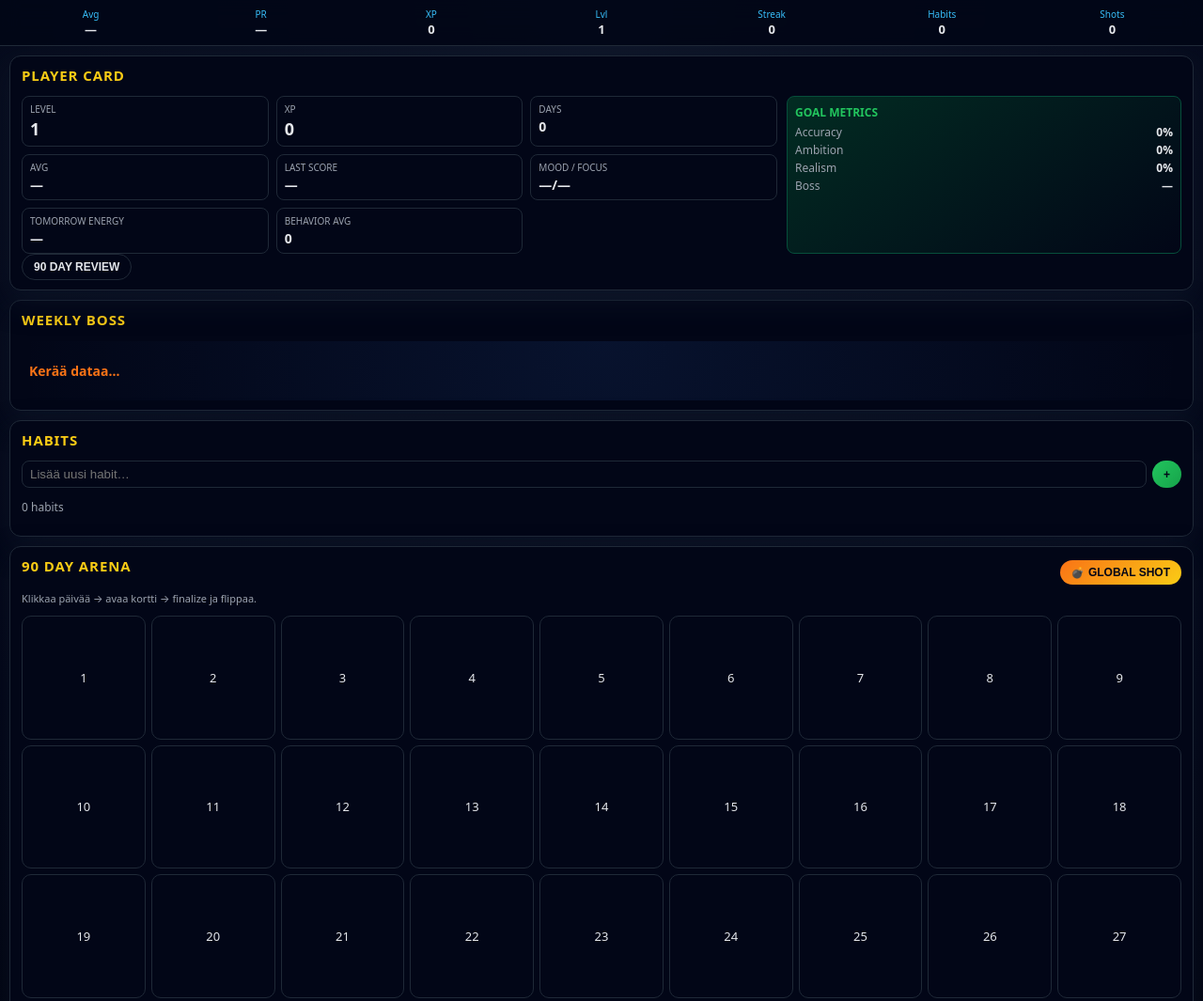
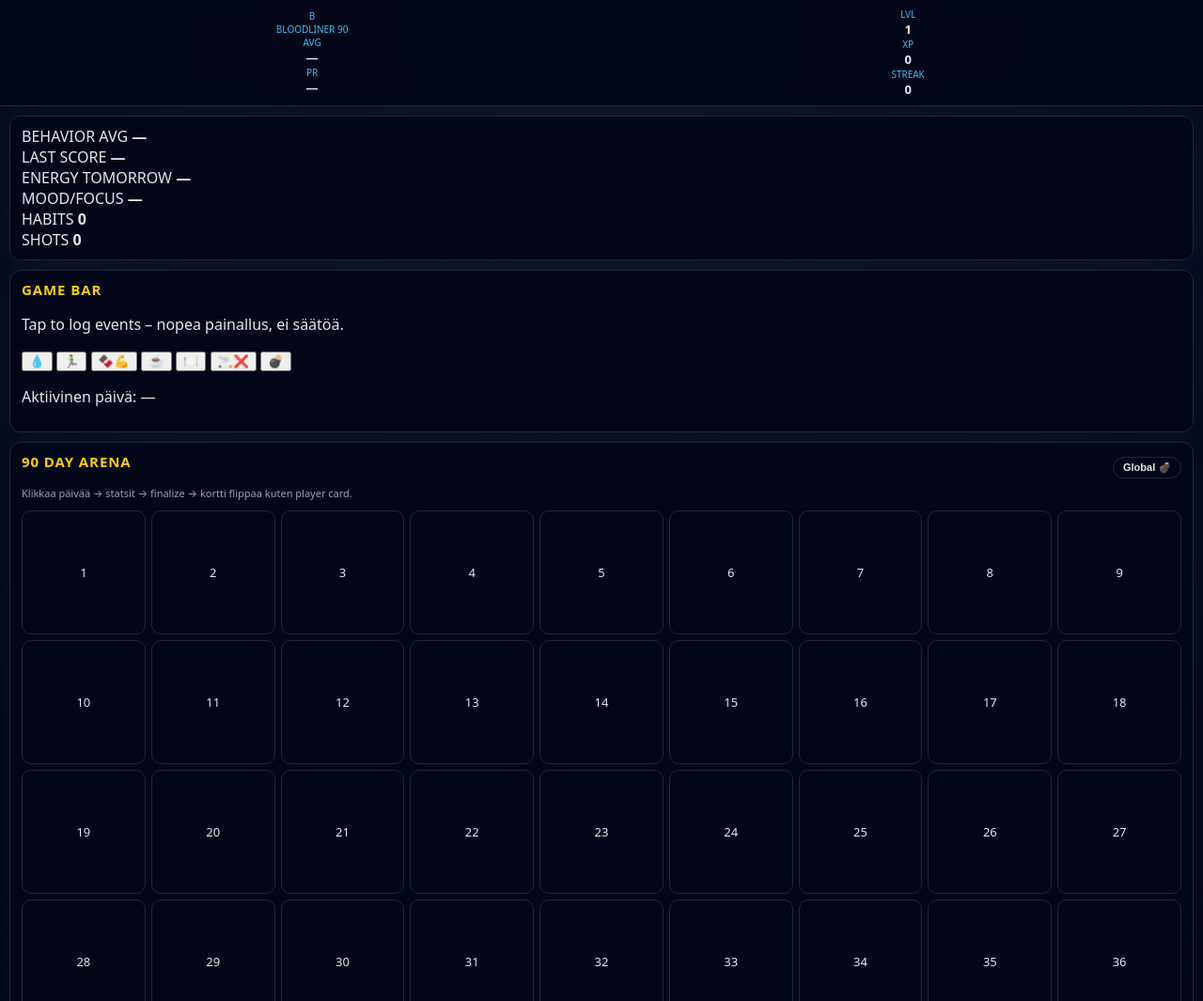
Before and after one commit to Nikolainox/Bloodliner, a plain HTML site: page index.html in a window 1280 px wide. Shown: the top 1065 px of the page at 94% size. Drawn offline with nearby package versions, Linux system fonts and the light colour scheme.

Commit message:
Update index.html

```diff
--- a/index.html
+++ b/index.html
@@ -2,77 +2,130 @@
 <html lang="fi">
 <head>
   <meta charset="UTF-8" />
-  <meta name="viewport" content="width=device-width, initial-scale=1.0" />
-  <title>Bloodliner 90 • Habit Arena</title>
+  <meta name="viewport" content="width=device-width, initial-scale=1.0, viewport-fit=cover" />
+  <title>Bloodliner 90 • Arena</title>
   <link rel="stylesheet" href="style.css" />
   <script src="https://cdn.jsdelivr.net/npm/chart.js"></script>
 </head>
 <body>
 
-  <!-- HUD -->
+  <!-- TOP HUD / MOBILE STICKY BAR -->
   <header id="hud">
-    <div><span>Avg</span><strong id="hud-avg">—</strong></div>
-    <div><span>PR</span><strong id="hud-pr">—</strong></div>
-    <div><span>XP</span><strong id="hud-xp">0</strong></div>
-    <div><span>Lvl</span><strong id="hud-level">1</strong></div>
-    <div><span>Streak</span><strong id="hud-streak">0</strong></div>
-    <div><span>Habits</span><strong id="hud-habits">0</strong></div>
-    <div><span>Shots</span><strong id="hud-shots">0</strong></div>
+    <div class="hud-left">
+      <div class="hud-logo">
+        <span class="bloodliner-b">B</span>
+        <span class="bloodliner-title">BLOODLINER 90</span>
+      </div>
+      <div class="hud-gauges">
+        <div class="gauge">
+          <span>AVG</span>
+          <strong id="hud-avg">—</strong>
+        </div>
+        <div class="gauge">
+          <span>PR</span>
+          <strong id="hud-pr">—</strong>
+        </div>
+      </div>
+    </div>
+    <div class="hud-right">
+      <div class="hud-chip">
+        <span>LVL</span>
+        <strong id="hud-level">1</strong>
+      </div>
+      <div class="hud-chip">
+        <span>XP</span>
+        <strong id="hud-xp">0</strong>
+      </div>
+      <div class="hud-chip small">
+        <span>STREAK</span>
+        <strong id="hud-streak">0</strong>
+      </div>
+    </div>
   </header>
 
+  <!-- MAIN MOBILE STACK -->
   <main id="layout">
-    <!-- PLAYER CARD -->
-    <section id="player-card" class="card">
-      <h2>PLAYER CARD</h2>
-      <div class="pc-grid">
-        <div class="pc-main">
-          <div class="pc-stat big">
-            <span>LEVEL</span>
-            <strong id="pc-level">1</strong>
+
+    <!-- QUICK BAR: SPORTS HUD -->
+    <section id="quick-bar" class="card">
+      <div class="quick-row">
+        <div class="quick-main-stat">
+          <span>BEHAVIOR AVG</span>
+          <strong id="pc-behavior-avg">—</strong>
         </div>
-          <div class="pc-stat big">
-            <span>XP</span>
-            <strong id="pc-xp">0</strong>
-          </div>
-          <div class="pc-stat">
-            <span>DAYS</span>
-            <strong id="pc-days">0</strong>
-          </div>
-          <div class="pc-stat">
-            <span>AVG</span>
-            <strong id="pc-average">—</strong>
-          </div>
-          <div class="pc-stat">
+        <div class="quick-stat">
           <span>LAST SCORE</span>
           <strong id="pc-last-score">—</strong>
         </div>
-          <div class="pc-stat">
-            <span>MOOD / FOCUS</span>
+        <div class="quick-stat">
+          <span>ENERGY TOMORROW</span>
+          <strong id="pc-energy">—</strong>
+        </div>
+      </div>
+      <div class="quick-row bottom">
+        <div class="quick-chip">
+          <span>MOOD/FOCUS</span>
           <strong id="pc-mood-focus">—</strong>
         </div>
-          <div class="pc-stat">
-            <span>TOMORROW ENERGY</span>
-            <strong id="pc-energy">—</strong>
+        <div class="quick-chip">
+          <span>HABITS</span>
+          <strong id="hud-habits">0</strong>
         </div>
-          <div class="pc-stat">
-            <span>BEHAVIOR AVG</span>
-            <strong id="pc-behavior-avg">—</strong>
+        <div class="quick-chip">
+          <span>SHOTS</span>
+          <strong id="hud-shots">0</strong>
         </div>
       </div>
-        <div class="pc-goal">
-          <h3>GOAL METRICS</h3>
-          <p><span>Accuracy</span><strong id="pc-goal-accuracy">0%</strong></p>
-          <p><span>Ambition</span><strong id="pc-goal-ambition">0%</strong></p>
-          <p><span>Realism</span><strong id="pc-goal-realism">0%</strong></p>
-          <p><span>Boss</span><strong id="pc-boss">—</strong></p>
-        </div>
-      </div>
-      <button id="open-review" class="btn ghost">90 DAY REVIEW</button>
     </section>
 
-    <!-- BOSS CARD -->
+    <!-- QUICK ACTION STRIP (BIG EMOJI BUTTONS) -->
+    <section id="quick-actions" class="card">
+      <h2>GAME BAR</h2>
+      <p class="hint">Tap to log events – nopea painallus, ei säätöä.</p>
+      <div class="qa-row">
+        <button class="qa-btn" data-type="Water">💧</button>
+        <button class="qa-btn" data-type="Move">🏃‍♂️</button>
+        <button class="qa-btn" data-type="Protein">🍫💪</button>
+        <button class="qa-btn" data-type="Coffee">☕</button>
+        <button class="qa-btn" data-type="Meal">🍽️</button>
+        <button class="qa-btn" data-type="Nicotine">🚬❌</button>
+        <button class="qa-btn danger" id="qa-shot">💣</button>
+      </div>
+      <p class="qa-label">Aktiivinen päivä: <span id="qa-active-day">—</span></p>
+    </section>
+
+    <!-- ARENA: 90 DAY GRID -->
+    <section id="arena" class="card arena-card">
+      <div class="arena-header">
+        <h2>90 DAY ARENA</h2>
+        <button id="btn-global-shot" class="btn ghost small">Global 💣</button>
+      </div>
+      <p class="arena-sub">Klikkaa päivää → statsit → finalize → kortti flippaa kuten player card.</p>
+      <div id="day-grid"></div>
+    </section>
+
+    <!-- HABITS (COLLAPSIBLE) -->
+    <section id="habits" class="card">
+      <div class="section-title-row">
+        <h2>HABITS</h2>
+        <button id="toggle-habits" class="btn ghost tiny">Näytä / Piilota</button>
+      </div>
+      <div id="habits-body">
+        <form id="add-habit-form">
+          <input id="habit-input" placeholder="Lisää uusi habit…" />
+          <button type="submit" class="btn primary small">+</button>
+        </form>
+        <p id="habit-count"></p>
+        <div id="habits-list"></div>
+      </div>
+    </section>
+
+    <!-- BOSS + REVIEW BUTTON -->
     <section id="boss-card" class="card">
+      <div class="section-title-row">
         <h2>WEEKLY BOSS</h2>
+        <button id="open-review" class="btn ghost tiny">Review 90d</button>
+      </div>
       <div id="boss-inner">
         <p id="boss-name" class="boss-name">Ei bossia vielä – kerää dataa.</p>
         <p id="boss-weakness" class="boss-line"></p>
@@ -81,32 +134,15 @@
       </div>
     </section>
 
-    <!-- HABITS -->
-    <section id="habits" class="card">
-      <h2>HABITS</h2>
-      <form id="add-habit-form">
-        <input id="habit-input" placeholder="Lisää uusi habit…" />
-        <button type="submit" class="btn primary">+</button>
-      </form>
-      <p id="habit-count"></p>
-      <div id="habits-list"></div>
-    </section>
-
-    <!-- ARENA -->
-    <section id="arena" class="card">
-      <div class="arena-header">
-        <h2>90 DAY ARENA</h2>
-        <button id="btn-global-shot" class="btn warning">💣 GLOBAL SHOT</button>
-      </div>
-      <p class="arena-sub">Klikkaa päivää → avaa kortti → finalize ja flippaa.</p>
-      <div id="day-grid"></div>
-    </section>
   </main>
 
-  <!-- DAY MODAL -->
+  <!-- DAY MODAL (FULL SCREEN MOBILE PANEL) -->
   <div id="modal-backdrop">
     <div id="day-modal">
-      <h2 id="modal-title">Päivä</h2>
+      <div class="modal-header">
+        <h2 id="modal-title">DAY</h2>
+        <button id="btn-close-modal" class="btn ghost tiny">Close</button>
+      </div>
 
       <section class="modal-section">
         <h3>Habits</h3>
@@ -115,8 +151,10 @@
 
       <section class="modal-section">
         <h3>Päivän tavoite %</h3>
+        <div class="inline-row">
           <input id="goal-target-input" type="number" min="1" max="100" placeholder="esim. 80" />
-        <button id="btn-set-goal" class="btn primary small">Set Goal</button>
+          <button id="btn-set-goal" class="btn primary tiny">Set</button>
+        </div>
       </section>
 
       <section class="modal-section">
@@ -156,7 +194,6 @@
 
       <div id="modal-actions">
         <button id="btn-finalize" class="btn primary">Finalize Day</button>
-        <button id="btn-close-modal" class="btn danger">Close</button>
       </div>
     </div>
   </div>
@@ -164,7 +201,10 @@
   <!-- REVIEW MODAL -->
   <div id="review-backdrop">
     <div id="review-modal">
+      <div class="modal-header">
         <h2>90 DAY REVIEW</h2>
+        <button id="btn-close-review" class="btn ghost tiny">Close</button>
+      </div>
 
       <section class="review-section">
         <h3>Score Over 90 Days</h3>
@@ -185,8 +225,6 @@
         <h3>Insights</h3>
         <ul id="insights-list"></ul>
       </section>
-
-      <button id="btn-close-review" class="btn ghost fullwidth">Close</button>
     </div>
   </div>
 
```
Lines whose indentation alone changed are shown as unchanged.
